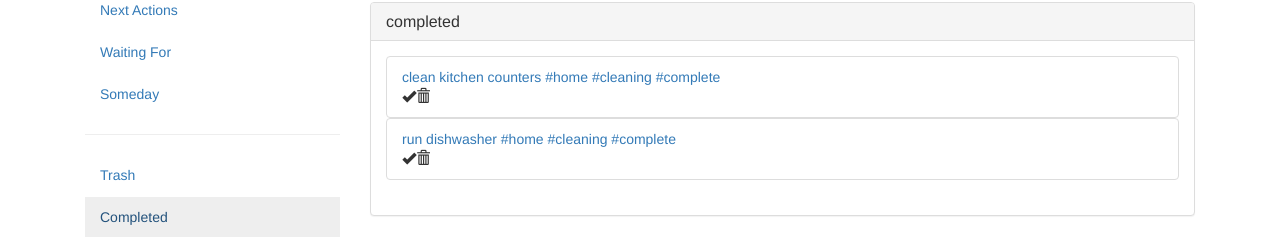
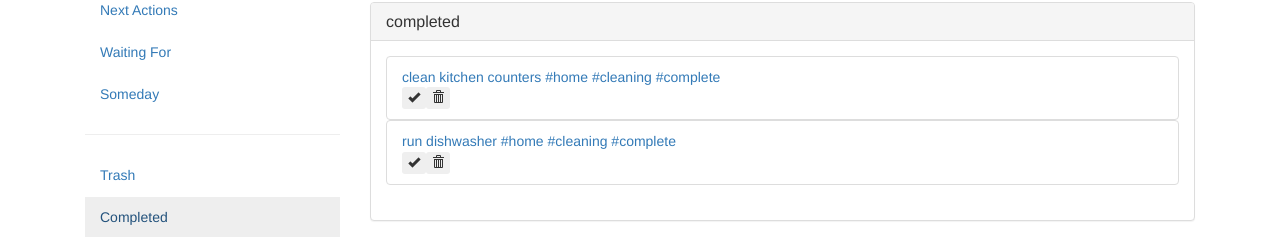
Before and after one commit to Goluxas/ngtd, an Angular app: page / in a window 1280 px wide. Both pictures are taken after a click on the link "Completed". Shown: the part 172-411 px from the top of the page. Built offline with nearby package versions, Linux system fonts and the light colour scheme.

Commit message:
Buttons now move tasks to completed or trash lists and refresh the view

```diff
--- a/src/app/app.component.html
+++ b/src/app/app.component.html
@@ -42,7 +42,11 @@
 			</div>
 			<div class="panel-body">
 				<ul class="list-group">
-					<task-detail *ngFor="let task of selected_list" [task]="task"></task-detail>
+					<task-detail
+						*ngFor="let task of selected_list"
+						[task]="task"
+						(changed)="taskListChanged($event)"
+					></task-detail>
 				</ul>
 			</div>
 		</div>
--- a/src/app/app.component.ts
+++ b/src/app/app.component.ts
@@ -45,4 +45,11 @@ export class AppComponent implements OnInit {
     this.selected_name = list;
     this.selected_list = this.master_list.filter( task => task.category == list );
   }
+
+  taskListChanged(evt: boolean): void {
+    if (evt) {
+      // refresh the current list
+      this.selectList(this.selected_name);
+    }
+  }
 }
--- a/src/app/task-detail/task-detail.component.html
+++ b/src/app/task-detail/task-detail.component.html
@@ -1,6 +1,7 @@
 <li class="list-group-item">
 	<a href="#" class="list-group-item-text">{{ task.summary }}</a>
 	<div class="list-group-item-footer">
-		<span class="glyphicon glyphicon-ok"></span> <span class="glyphicon glyphicon-trash"></span>
+		<button class="btn btn-xs" (click)="moveToCompleted()"><span class="glyphicon glyphicon-ok"></span></button>
+		<button class="btn btn-xs" (click)="moveToTrash()"><span class="glyphicon glyphicon-trash"></span></button>
 	</div>
 </li>
--- a/src/app/task-detail/task-detail.component.ts
+++ b/src/app/task-detail/task-detail.component.ts
@@ -1,4 +1,10 @@
-import { Component, OnInit, Input } from '@angular/core';
+import {
+  Component,
+  OnInit,
+  Input,
+  Output,
+  EventEmitter
+} from '@angular/core';
 
 import { Task } from '../task';
 
@@ -12,9 +18,25 @@ export class TaskDetailComponent implements OnInit {
   @Input()
   task: Task;
 
+  @Output()
+  changed: EventEmitter<boolean> = new EventEmitter<boolean>();
+
   constructor() { }
 
   ngOnInit() {
   }
 
+  moveToTrash() {
+    this.task.category = 'trash';
+    console.log('trashed task');
+    console.log(this.task)
+    this.changed.emit(true);
+  }
+
+  moveToCompleted() {
+    this.task.category = 'completed';
+    console.log('completed task');
+    console.log(this.task)
+    this.changed.emit(true);
+  }
 }
```
